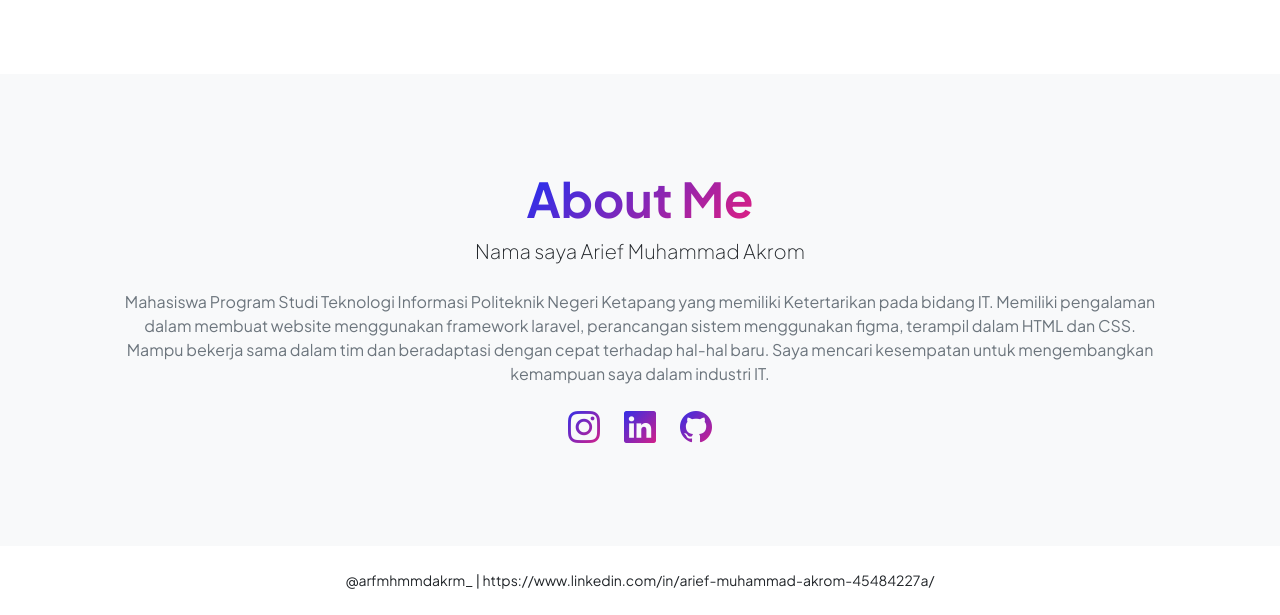
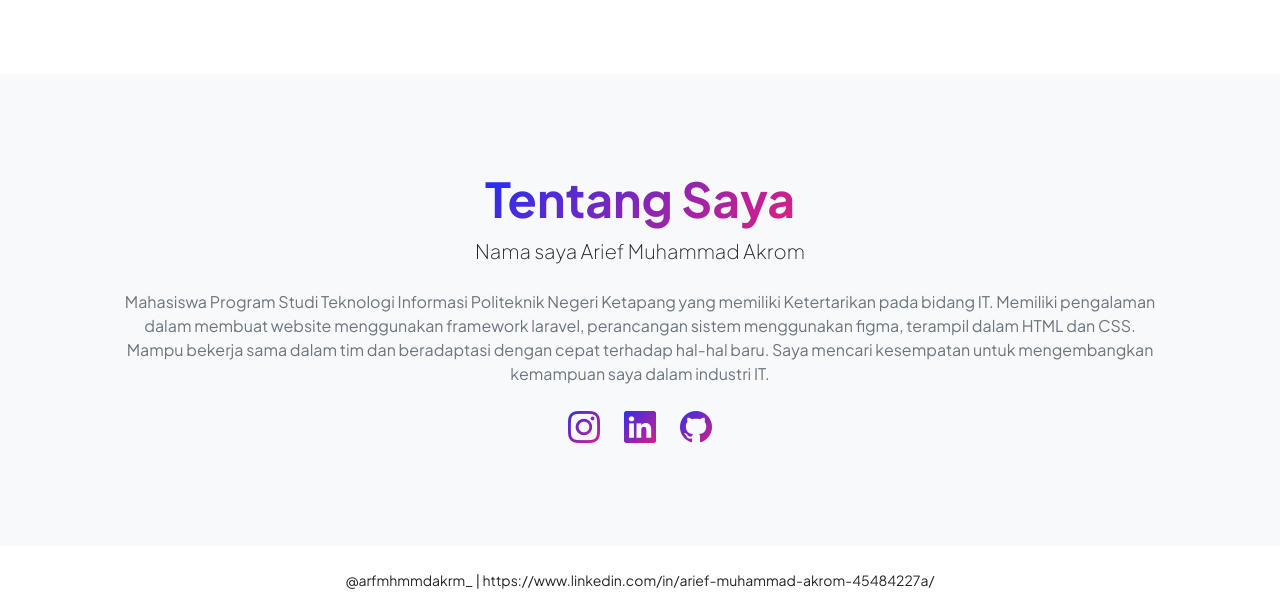
Before and after one commit to akrommm/akrommm.github.io, a plain HTML site: page index.html in a window 1280 px wide. Shown: the part 995-1610 px from the top of the page. Drawn offline with nearby package versions, Linux system fonts and the light colour scheme.

Commit message:
Update index.html

```diff
--- a/index.html
+++ b/index.html
@@ -181,7 +181,7 @@
                     <div class="row gx-5 justify-content-center">
                         <div class="col-xxl-8">
                             <div class="text-center my-5">
-                                <h2 class="display-5 fw-bolder"><span class="text-gradient d-inline">About Me</span></h2>
+                                <h2 class="display-5 fw-bolder"><span class="text-gradient d-inline">Tentang Saya</span></h2>
                                 <p class="lead fw-light mb-4">Nama saya Arief Muhammad Akrom</p>
                                 <p class="text-muted">
                                 Mahasiswa Program Studi Teknologi Informasi Politeknik
```
